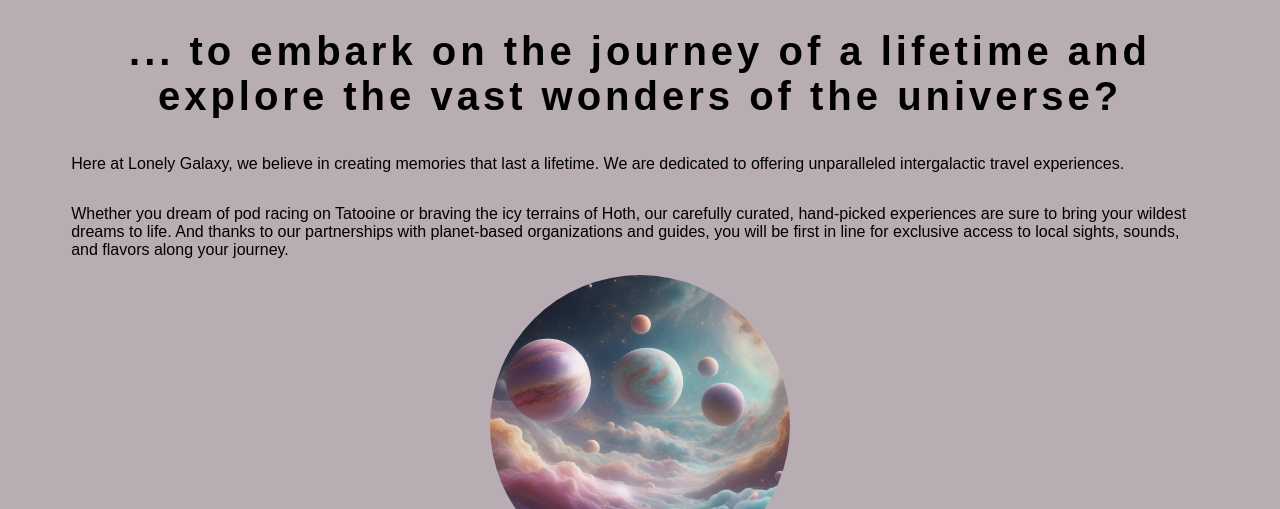
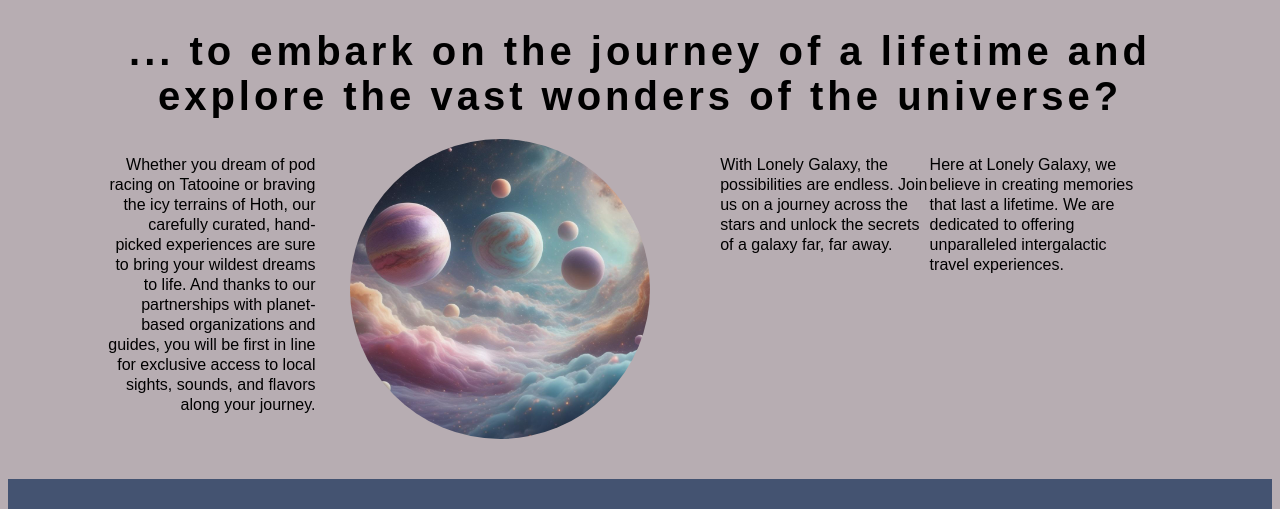
Before and after one commit to Sarah-Bue/lonely-galaxy, a plain HTML site: page index.html in a window 1280 px wide. Shown: the part 777-1286 px from the top of the page. Drawn offline with Linux system fonts and the light colour scheme.

Commit message:
make about section responsive for large screens

```diff
--- a/assets/css/style.css
+++ b/assets/css/style.css
@@ -235,6 +235,7 @@
     #about-image > div {
         align-self: flex-end;
     }
+}
 
 /* Media Query: laptops and larger screens (992px and up) */
 @media screen and (min-width: 992px) {
@@ -242,3 +243,36 @@
         color:#b943ae;
     }
 }
+
+/* Media Query: large screens (1200px and up) */
+@media screen and (min-width: 1200px) {
+    /* About Section */
+    #about-lg {
+        display: flex;
+        flex-direction: row;
+    }
+
+    #about-lg > div {
+        flex: 1;
+    }
+
+    #about-img {
+        order: 0;
+    }
+
+    #about1 {
+        order: 1;
+    }
+
+    #about1 > div {
+        align-self: flex-start;
+    }
+
+    #about2 > div {
+        align-self: center;
+    }
+
+    #about3 > div {
+        align-self: flex-end;
+    }
+}
--- a/index.html
+++ b/index.html
@@ -71,22 +71,28 @@
 
                 <div id="about-lg">
                     <div id="about1">
+                        <div>
                             <p> Here at Lonely Galaxy, we believe in creating memories that last a lifetime.  We are dedicated to offering unparalleled intergalactic travel experiences.
                             </p>
                         </div>
+                    </div>
 
                     <div id="about2">
+                        <div>
                             <p>Whether you dream of pod racing on Tatooine or braving the icy terrains of Hoth, our carefully curated, hand-picked experiences are sure to bring your wildest dreams to life. And thanks to our partnerships with planet-based organizations and guides, you will be first in line for exclusive access to local sights, sounds, and flavors along your journey.
                             </p>
                         </div>
+                    </div>
 
-                    <div id="about-image">
+                    <div id="about-img">
                         <div id="circle-cover-bg"></div>
                     </div>
 
                     <div id="about3">
+                        <div>
                             <p>With Lonely Galaxy, the possibilities are endless. Join us on a journey across the stars and unlock the secrets of a galaxy far, far away.
                             </p>
+                         </div>
                     </div>
                 </div>
             </section>
```
Lines whose indentation alone changed are shown as unchanged.
